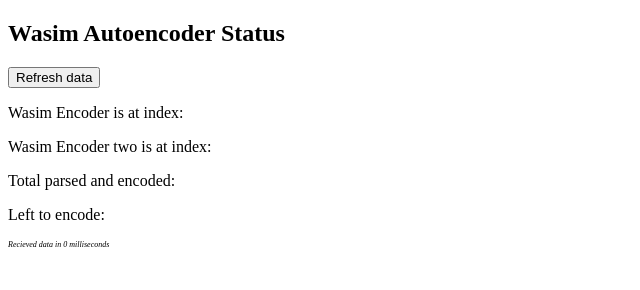
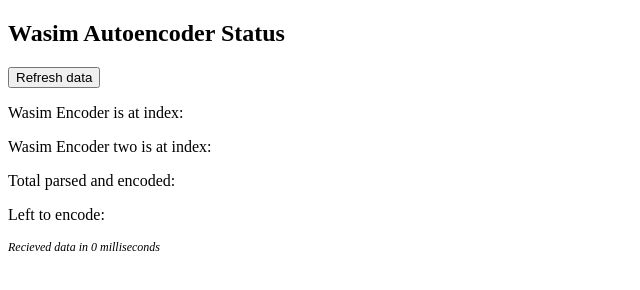
Before and after one commit to wasim-uploader/status, a plain HTML site: page index.html in a window 1280 px wide. Shown: the full height of the page, 0-640 px from the left. Drawn offline with Linux system fonts and the light colour scheme; no server answers.

Commit message:
Update index.html

```diff
--- a/index.html
+++ b/index.html
@@ -71,7 +71,7 @@ function refreshall() {
 <p id="status_encode_2">Wasim Encoder two is at index: </p>
 <p id="status_encode_all">Total parsed and encoded:</p>
 <p id="status_left_to_encode">Left to encode:</p>
-<p style="font-size: 8px;font-style: italic;" id="waiting"></p>
+<p style="font-size: 12px;font-style: italic;" id="waiting"></p>
 
 <noscript>Turn on Javascript you bricker</noscript>
 
```
